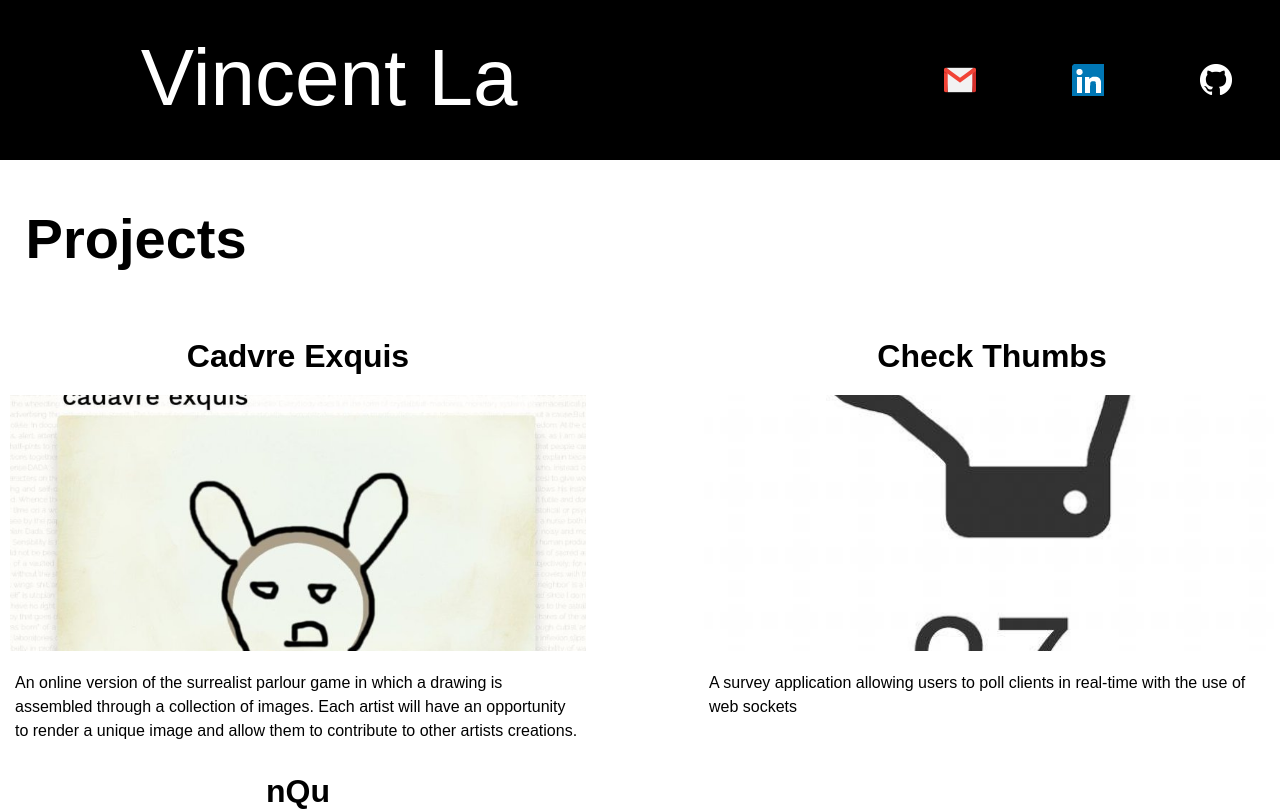
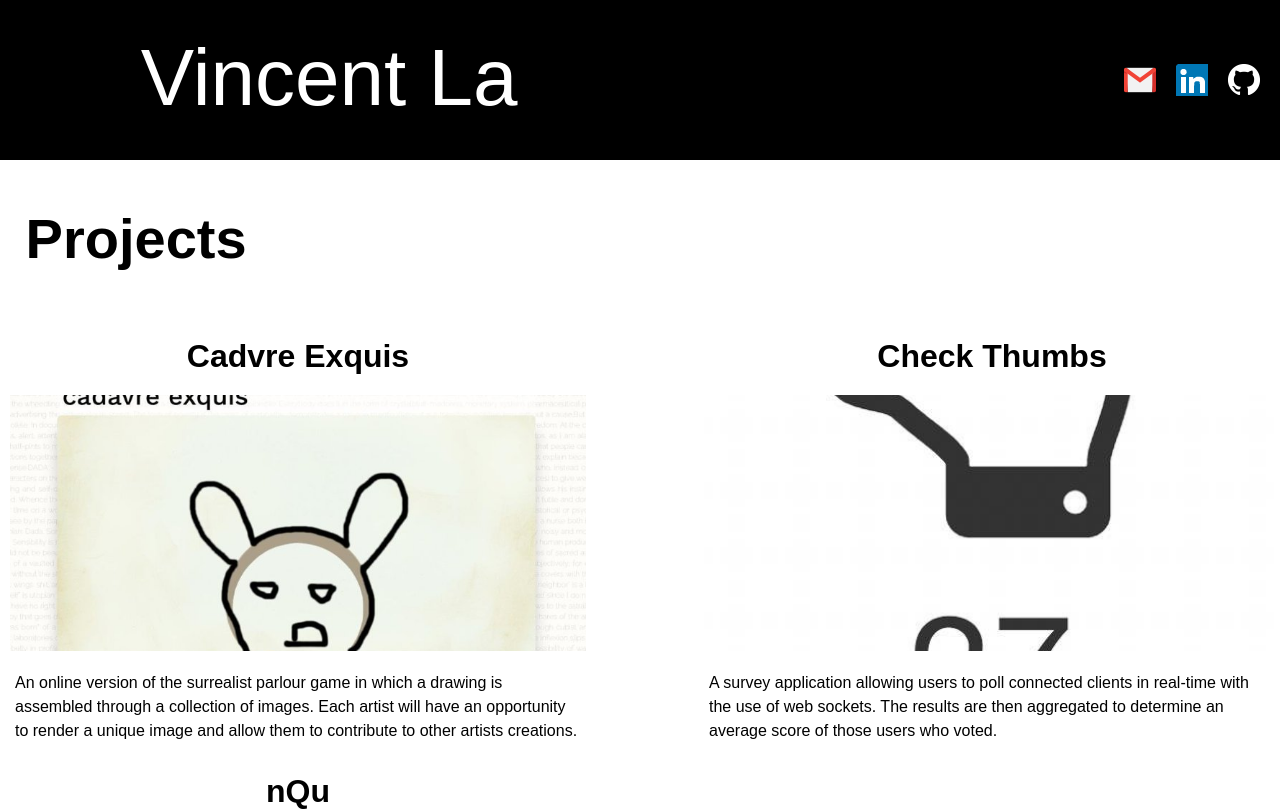
Before and after one commit to vla15/portfolio, a React (Create React App) app: page / in a window 1280 px wide. Shown: the top 811 px of the page. Built offline with nearby package versions, Linux system fonts and the light colour scheme.

Commit message:
changing links from space-around to margins

```diff
--- a/src/body/body.jsx
+++ b/src/body/body.jsx
@@ -10,7 +10,7 @@ class Body extends React.Component {
   renderProjects() {
     let projects = [
       { image: "ce.jpeg", href: 'https://github.com/lovelylions/lovelylions', title: "Cadvre Exquis", description: `An online version of the surrealist parlour game in which a drawing is assembled through a collection of images. Each artist will have an opportunity to render a unique image and allow them to contribute to other artists creations.` },
-      { image: "ct.jpeg", href: 'https://github.com/vla15/MagnanimousMonkeys77', title: "Check Thumbs", description: `A survey application allowing users to poll clients in real-time with the use of web sockets` },
+      { image: "ct.jpeg", href: 'https://github.com/vla15/MagnanimousMonkeys77', title: "Check Thumbs", description: `A survey application allowing users to poll connected clients in real-time with the use of web sockets.  The results are then aggregated to determine an average score of those users who voted.` },
       { image: "nqu.jpeg", href: 'https://github.com/vla15/LuminousLeeks77', title: "nQu", description: `An application that enables business owners to monitor customers who are currently waiting in the queue through a real time, intuitive and clean UI. In addition, it will allow business owners to track the location of customers who have added themselves to the queue list and automatically send an SMS alert after a predefined time. Customers can also utilize this application to enqueue themselves to available wait lists within their proximity. It also enables the customer to actively monitor their expected wait times and the number of parties ahead of them.` }
     ];
     return projects.map((project, i) => <Project key={i} href={project.href} image={project.image} title={project.title} description={project.description}/>)
--- a/src/header/header.css
+++ b/src/header/header.css
@@ -11,14 +11,15 @@
 }
 
 .header-links {
+  justify-content: flex-end;
   display: flex;
   height: 100%;
   width: 30%;
   align-items: center;
-  justify-content: space-around;
 }
 
 .header-item {
   height: 32px;
   width: 32px;
+  margin-right: 20px;
 }
```
